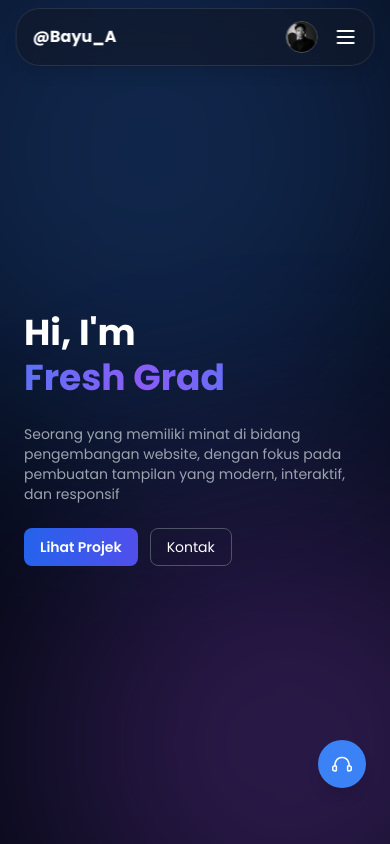
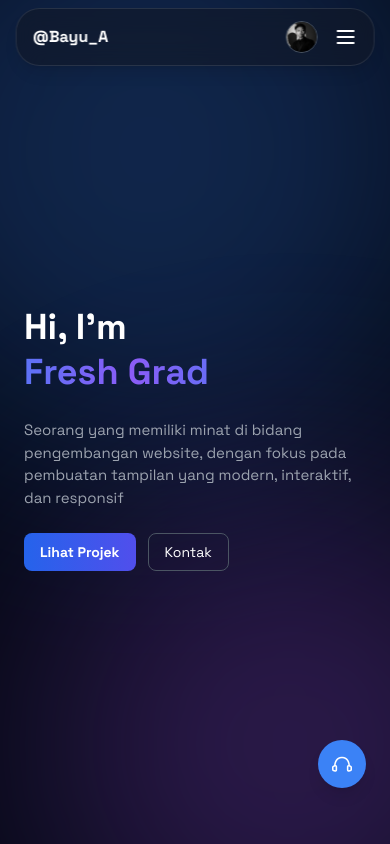
Before and after one commit to bayu841/portofolio-bayu, a Vue app: page /#/ in a window 390 px wide. Shown: the top 844 px of the page. Built offline with nearby package versions, Linux system fonts and the light colour scheme.

Commit message:
update font

```diff
--- a/index.html
+++ b/index.html
@@ -4,7 +4,12 @@
     <meta charset="UTF-8" />
     <link rel="icon" type="image/png" href="images/user.webp" />
     <meta name="viewport" content="width=device-width, initial-scale=1.0" />
-    <link href="https://fonts.googleapis.com/css2?family=Poppins:wght@300;400;500;600;700&display=swap" rel="stylesheet">
+     <link rel="preconnect" href="https://fonts.googleapis.com">
+    <link rel="preconnect" href="https://fonts.gstatic.com" crossorigin>
+    <link
+      href="https://fonts.googleapis.com/css2?family=Space+Grotesk:wght@300;400;500;700&display=swap"
+      rel="stylesheet"
+    />
     <title>Bayu - Frontend Enthusiast</title>
   </head>
   <body>
--- a/src/assets/styles/main.css
+++ b/src/assets/styles/main.css
@@ -1,7 +1,6 @@
 @tailwind base;
 @tailwind components;
 @tailwind utilities;
-@import url("https://fonts.googleapis.com/css2?family=Poppins:wght@300;400;500;600;700&display=swap");
 
 
 html {
@@ -9,7 +8,7 @@ html {
 }
 
 body {
-  font-family: "Poppins", sans-serif;
+  font-family: 'Space Grotesk', sans-serif;
 }
 
 .section-animate {
--- a/src/components/common/Navbar.vue
+++ b/src/components/common/Navbar.vue
@@ -43,7 +43,7 @@ const scrollTo = async (id) => {
   <Transition name="nav">
     <nav
       v-if="showNavbar"
-      class="fixed top-2 left-1/2 -translate-x-1/2 z-[9999] w-[92%] max-w-6xl text-white font-poppins bg-gray-900/60 backdrop-blur-md border border-white/10 rounded-[24px] md:rounded-[200px] shadow-lg text-sm"
+      class="fixed top-2 left-1/2 -translate-x-1/2 z-[9999] w-[92%] max-w-6xl text-white bg-gray-900/60 backdrop-blur-md border border-white/10 rounded-[24px] md:rounded-[200px] shadow-lg text-sm"
     >
       <div class="max-w-7xl mx-auto px-4 sm:px-6 lg:px-8">
         <div class="flex justify-between items-center h-14 cursor-target">
--- a/src/sections/About.vue
+++ b/src/sections/About.vue
@@ -50,7 +50,7 @@ const handleContactClick = () => {
   <section
     ref="sectionRef"
     id="about"
-    class="text-white px-6 md:px-16 py-[85px] font-poppins transition-all duration-700 will-change-transform"
+    class="text-white px-6 md:px-16 py-[85px] transition-all duration-700 will-change-transform"
     :class="
       isVisible
         ? 'opacity-100 translate-y-0'
--- a/src/sections/Experience.vue
+++ b/src/sections/Experience.vue
@@ -44,7 +44,7 @@ onMounted(() => {
     ref="sectionRef"
     id="experience"
     :class="[
-        'text-white py-[130px] px-6 font-poppins transition-all duration-700',
+        'text-white py-[130px] px-6 transition-all duration-700',
         isVisible ? 'opacity-100 translate-y-0' : 'opacity-0 translate-y-16'
     ]"
     >
--- a/src/sections/HeroSection.vue
+++ b/src/sections/HeroSection.vue
@@ -54,7 +54,7 @@ const scrollToContact = () => {
 </script>
 <template>
   <section
-    class="min-h-screen flex items-center justify-center px-6 font-poppins overflow-hidden mt-4"
+    class="min-h-screen flex items-center justify-center px-6 overflow-hidden mt-4"
     id="hero"
   >
     <!-- Content -->
@@ -62,7 +62,7 @@ const scrollToContact = () => {
       <!-- LEFT TEXT -->
       <div class="ml-0 md:ml-10">
         <h1
-          class="text-4xl md:text-6xl font-bold leading-tight mb-6 cursor-target"
+          class="text-4xl md:text-6xl font-extrabold leading-tight mb-6 cursor-target"
         >
           Hi, I'm <br />
           <span class="text-gradient animate-pulse">
@@ -71,7 +71,7 @@ const scrollToContact = () => {
         </h1>
 
         <p
-          class="text-gray-400 mb-6 max-w-lg cursor-target text-sm md:text-normal"
+          class="text-gray-400 mb-6 max-w-lg cursor-target text-[15px] md:text-normal"
         >
           Seorang yang memiliki minat di bidang pengembangan website, dengan
           fokus pada pembuatan tampilan yang modern, interaktif, dan responsif
--- a/src/sections/Workflow.vue
+++ b/src/sections/Workflow.vue
@@ -40,7 +40,7 @@ onMounted(() => {
     ref="sectionRef"
     id="workflow"
     :class="[
-      'text-white py-28 md:py-32 px-6 font-poppins bg-gray-900/40 transition-all duration-700 mt-10',
+      'text-white py-28 md:py-32 px-6 bg-gray-900/40 transition-all duration-700 mt-10',
       isVisible ? 'opacity-100 translate-y-0' : 'opacity-0 translate-y-16'
     ]"
   >
--- a/src/style.css
+++ /dev/null
@@ -1,296 +0,0 @@
-:root {
-  --text: #6b6375;
-  --text-h: #08060d;
-  --bg: #fff;
-  --border: #e5e4e7;
-  --code-bg: #f4f3ec;
-  --accent: #aa3bff;
-  --accent-bg: rgba(170, 59, 255, 0.1);
-  --accent-border: rgba(170, 59, 255, 0.5);
-  --social-bg: rgba(244, 243, 236, 0.5);
-  --shadow:
-    rgba(0, 0, 0, 0.1) 0 10px 15px -3px, rgba(0, 0, 0, 0.05) 0 4px 6px -2px;
-
-  --sans: system-ui, 'Segoe UI', Roboto, sans-serif;
-  --heading: system-ui, 'Segoe UI', Roboto, sans-serif;
-  --mono: ui-monospace, Consolas, monospace;
-
-  font: 18px/145% var(--sans);
-  letter-spacing: 0.18px;
-  color-scheme: light dark;
-  color: var(--text);
-  background: var(--bg);
-  font-synthesis: none;
-  text-rendering: optimizeLegibility;
-  -webkit-font-smoothing: antialiased;
-  -moz-osx-font-smoothing: grayscale;
-
-  @media (max-width: 1024px) {
-    font-size: 16px;
-  }
-}
-
-@media (prefers-color-scheme: dark) {
-  :root {
-    --text: #9ca3af;
-    --text-h: #f3f4f6;
-    --bg: #16171d;
-    --border: #2e303a;
-    --code-bg: #1f2028;
-    --accent: #c084fc;
-    --accent-bg: rgba(192, 132, 252, 0.15);
-    --accent-border: rgba(192, 132, 252, 0.5);
-    --social-bg: rgba(47, 48, 58, 0.5);
-    --shadow:
-      rgba(0, 0, 0, 0.4) 0 10px 15px -3px, rgba(0, 0, 0, 0.25) 0 4px 6px -2px;
-  }
-
-  #social .button-icon {
-    filter: invert(1) brightness(2);
-  }
-}
-
-body {
-  margin: 0;
-}
-
-h1,
-h2 {
-  font-family: var(--heading);
-  font-weight: 500;
-  color: var(--text-h);
-}
-
-h1 {
-  font-size: 56px;
-  letter-spacing: -1.68px;
-  margin: 32px 0;
-  @media (max-width: 1024px) {
-    font-size: 36px;
-    margin: 20px 0;
-  }
-}
-h2 {
-  font-size: 24px;
-  line-height: 118%;
-  letter-spacing: -0.24px;
-  margin: 0 0 8px;
-  @media (max-width: 1024px) {
-    font-size: 20px;
-  }
-}
-p {
-  margin: 0;
-}
-
-code,
-.counter {
-  font-family: var(--mono);
-  display: inline-flex;
-  border-radius: 4px;
-  color: var(--text-h);
-}
-
-code {
-  font-size: 15px;
-  line-height: 135%;
-  padding: 4px 8px;
-  background: var(--code-bg);
-}
-
-.counter {
-  font-size: 16px;
-  padding: 5px 10px;
-  border-radius: 5px;
-  color: var(--accent);
-  background: var(--accent-bg);
-  border: 2px solid transparent;
-  transition: border-color 0.3s;
-  margin-bottom: 24px;
-
-  &:hover {
-    border-color: var(--accent-border);
-  }
-  &:focus-visible {
-    outline: 2px solid var(--accent);
-    outline-offset: 2px;
-  }
-}
-
-.hero {
-  position: relative;
-
-  .base,
-  .framework,
-  .vite {
-    inset-inline: 0;
-    margin: 0 auto;
-  }
-
-  .base {
-    width: 170px;
-    position: relative;
-    z-index: 0;
-  }
-
-  .framework,
-  .vite {
-    position: absolute;
-  }
-
-  .framework {
-    z-index: 1;
-    top: 34px;
-    height: 28px;
-    transform: perspective(2000px) rotateZ(300deg) rotateX(44deg) rotateY(39deg)
-      scale(1.4);
-  }
-
-  .vite {
-    z-index: 0;
-    top: 107px;
-    height: 26px;
-    width: auto;
-    transform: perspective(2000px) rotateZ(300deg) rotateX(40deg) rotateY(39deg)
-      scale(0.8);
-  }
-}
-
-#app {
-  width: 1126px;
-  max-width: 100%;
-  margin: 0 auto;
-  text-align: center;
-  border-inline: 1px solid var(--border);
-  min-height: 100svh;
-  display: flex;
-  flex-direction: column;
-  box-sizing: border-box;
-}
-
-#center {
-  display: flex;
-  flex-direction: column;
-  gap: 25px;
-  place-content: center;
-  place-items: center;
-  flex-grow: 1;
-
-  @media (max-width: 1024px) {
-    padding: 32px 20px 24px;
-    gap: 18px;
-  }
-}
-
-#next-steps {
-  display: flex;
-  border-top: 1px solid var(--border);
-  text-align: left;
-
-  & > div {
-    flex: 1 1 0;
-    padding: 32px;
-    @media (max-width: 1024px) {
-      padding: 24px 20px;
-    }
-  }
-
-  .icon {
-    margin-bottom: 16px;
-    width: 22px;
-    height: 22px;
-  }
-
-  @media (max-width: 1024px) {
-    flex-direction: column;
-    text-align: center;
-  }
-}
-
-#docs {
-  border-right: 1px solid var(--border);
-
-  @media (max-width: 1024px) {
-    border-right: none;
-    border-bottom: 1px solid var(--border);
-  }
-}
-
-#next-steps ul {
-  list-style: none;
-  padding: 0;
-  display: flex;
-  gap: 8px;
-  margin: 32px 0 0;
-
-  .logo {
-    height: 18px;
-  }
-
-  a {
-    color: var(--text-h);
-    font-size: 16px;
-    border-radius: 6px;
-    background: var(--social-bg);
-    display: flex;
-    padding: 6px 12px;
-    align-items: center;
-    gap: 8px;
-    text-decoration: none;
-    transition: box-shadow 0.3s;
-
-    &:hover {
-      box-shadow: var(--shadow);
-    }
-    .button-icon {
-      height: 18px;
-      width: 18px;
-    }
-  }
-
-  @media (max-width: 1024px) {
-    margin-top: 20px;
-    flex-wrap: wrap;
-    justify-content: center;
-
-    li {
-      flex: 1 1 calc(50% - 8px);
-    }
-
-    a {
-      width: 100%;
-      justify-content: center;
-      box-sizing: border-box;
-    }
-  }
-}
-
-#spacer {
-  height: 88px;
-  border-top: 1px solid var(--border);
-  @media (max-width: 1024px) {
-    height: 48px;
-  }
-}
-
-.ticks {
-  position: relative;
-  width: 100%;
-
-  &::before,
-  &::after {
-    content: '';
-    position: absolute;
-    top: -4.5px;
-    border: 5px solid transparent;
-  }
-
-  &::before {
-    left: 0;
-    border-left-color: var(--border);
-  }
-  &::after {
-    right: 0;
-    border-right-color: var(--border);
-  }
-}
```
